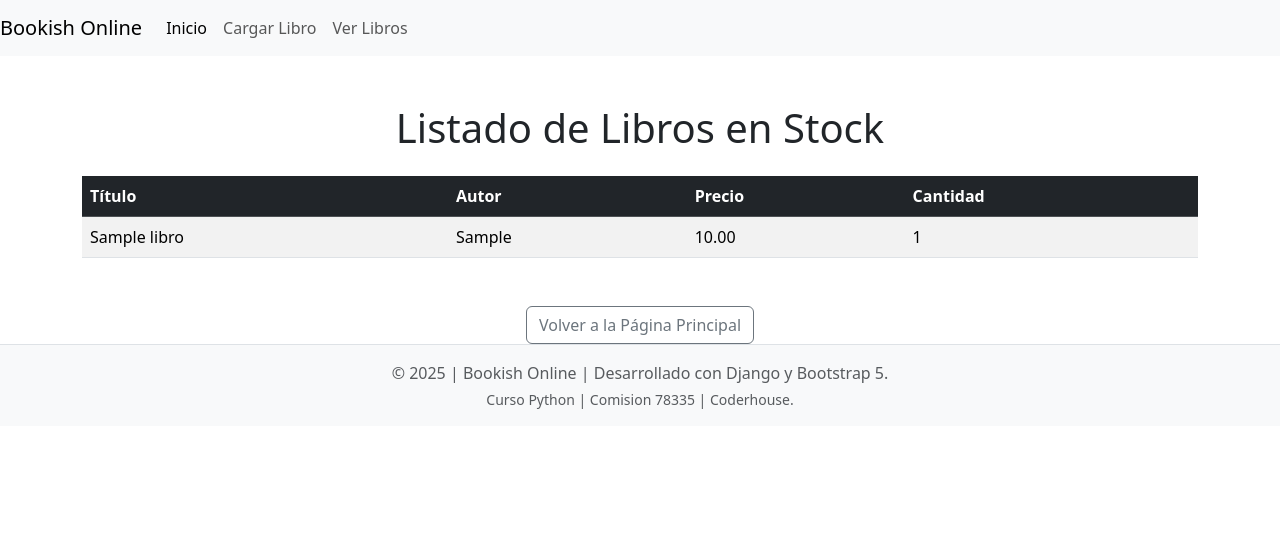
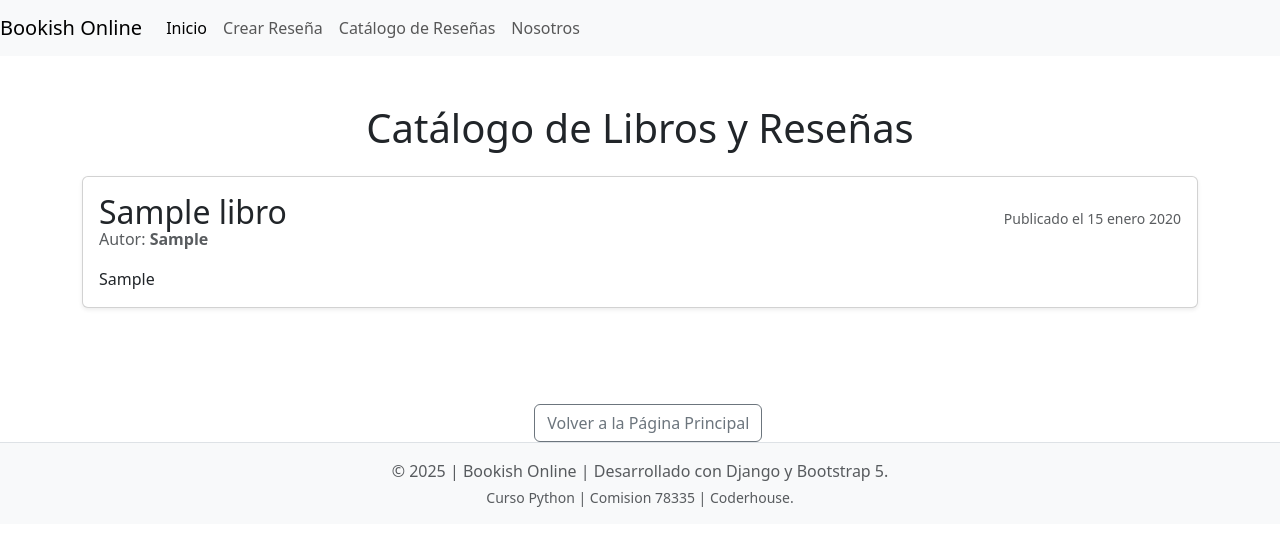
Before and after one commit to Guileiva/TuPrimeraPagina-LEIVA_Raul, a Django app: page /listar-libros/ in a window 1280 px wide. Shown: the top 546 px of the page. Run offline with Django 5.2, Linux system fonts and the light colour scheme; tables that the repository leaves empty hold one stand-in row (values such as "Sample post").

Commit message:
Se modifico el modelo inicial de inventario y se actualizo para que sea tipo POST

```diff
--- a/Proyecto/settings.py
+++ b/Proyecto/settings.py
@@ -103,9 +103,9 @@ AUTH_PASSWORD_VALIDATORS = [
 # Internationalization
 # https://docs.djangoproject.com/en/5.2/topics/i18n/
 
-LANGUAGE_CODE = 'en-us'
+LANGUAGE_CODE = 'es'
 
-TIME_ZONE = 'UTC'
+TIME_ZONE = 'America/Argentina/Cordoba'
 
 USE_I18N = True
 
--- a/appInicial/forms.py
+++ b/appInicial/forms.py
@@ -4,4 +4,4 @@ from .models import Libro
 class LibroForm(forms.ModelForm):
     class Meta:
         model = Libro
-        fields = ["titulo", "autor", "precio", "cantidad"]
+        fields = ["titulo", "autor", "sinopsis"]
--- a/appInicial/models.py
+++ b/appInicial/models.py
@@ -3,8 +3,8 @@ from django.db import models
 class Libro(models.Model):
     titulo = models.CharField(max_length=200)
     autor = models.CharField(max_length=150)
-    precio = models.DecimalField(max_digits=8, decimal_places=2, default=0)
-    cantidad = models.IntegerField(default=0)
+    sinopsis = models.TextField()
+    fecha_publicacion = models.DateTimeField(auto_now_add=True, verbose_name="Fecha de Publicación")
 
     def __str__(self):
         return f"{self.titulo} por {self.autor}"
--- a/appInicial/templates/base.html
+++ b/appInicial/templates/base.html
@@ -26,10 +26,13 @@
                     <a class="nav-link active" aria-current="page" href="{% url 'inicio' %}">Inicio</a>
                 </li>
                 <li class="nav-item">
-                    <a class="nav-link" href="{% url 'crear_libro' %}">Cargar Libro</a>
+                    <a class="nav-link" href="{% url 'crear_libro' %}">Crear Reseña</a>
                 </li>
                 <li class="nav-item">
-                    <a class="nav-link" href="{% url 'lista_libros' %}">Ver Libros</a>
+                    <a class="nav-link" href="{% url 'lista_libros' %}">Catálogo de Reseñas</a>
+                </li>
+                <li class="nav-item">
+                    <a class="nav-link" href="{% url 'sobre_nosotros' %}">Nosotros</a>
                 </li>
                 </ul>
         </div>
--- a/appInicial/templates/listar_libros.html
+++ b/appInicial/templates/listar_libros.html
@@ -1,40 +1,36 @@
 {% extends 'base.html' %}
 
 {% block content_title %}
-    Listado de Libros en Stock
+    Catálogo de Libros y Reseñas
 {% endblock content_title %}
 
 
 {% block content %}
 
     {% if libros %}
-        <table class="table table-striped table-hover">
-            <thead class="table-dark">
-                <tr>
-                    <th>Título</th>
-                    <th>Autor</th>
-                    <th>Precio</th>
-                    <th>Cantidad</th>
-                </tr>
-            </thead>
-            <tbody>
         {% for libro in libros %}
-                <tr>
-                    <td>{{ libro.titulo }}</td>
-                    <td>{{ libro.autor }}</td>
-                    <td>{{ libro.precio }}</td>
-                    <td>{{ libro.cantidad }}</td>
-                </tr>
+            <div class="card mb-4 shadow-sm">
+                <div class="card-body">
+
+                    <div class="d-flex justify-content-between align-items-baseline">
+                        <h2 class="card-title mb-0">{{ libro.titulo }}</h2>
+                        <small class="text-muted text-nowrap">
+                            Publicado el {{ libro.fecha_publicacion|date:"d F Y" }}
+                        </small>
+                    </div>
+                    <p class="card-subtitle text-muted mb-3">
+                        Autor: <strong>{{ libro.autor }}</strong>
+                    </p>
+
+                    <p class="card-text descripcion-breve">
+                        {{ libro.sinopsis | truncatechars:200 }}
+                    </p>
+
+                </div>
+            </div>
         {% endfor %}
-            </tbody>
-        </table>
+
     {% else %}
-        <div class="alert alert-info text-center" role="alert">
-            <h4 class="alert-heading">¡No hay libros!</h4>
-            <p>No hay libros registrados aún en el inventario.</p>
-            <hr>
-            <a href="{% url 'crear_libro' %}" class="btn btn-info">Agregar el primer libro</a>
-        </div>
             {% endif %}
 
     <div class="text-center mt-5">
--- a/appInicial/views.py
+++ b/appInicial/views.py
@@ -23,7 +23,7 @@ def crear_libro(request):
 
 def listado_libros(request):
     try:
-        lista = Libro.objects.all()
+        lista = Libro.objects.all().order_by('-pk')
         contexto = {'libros': lista}
     except Exception as e:
         print(f'Ocurrio un error al listar los libros {e}')
```
Also changed, not shown: appInicial/templates/index.html (+8 -8 lines), appInicial/templates/nosotros.html (+9 -9 lines), README.md, appInicial/migrations/0004_remove_libro_cantidad_remove_libro_precio_and_more.py (added). Lines whose indentation alone changed are shown as unchanged.
